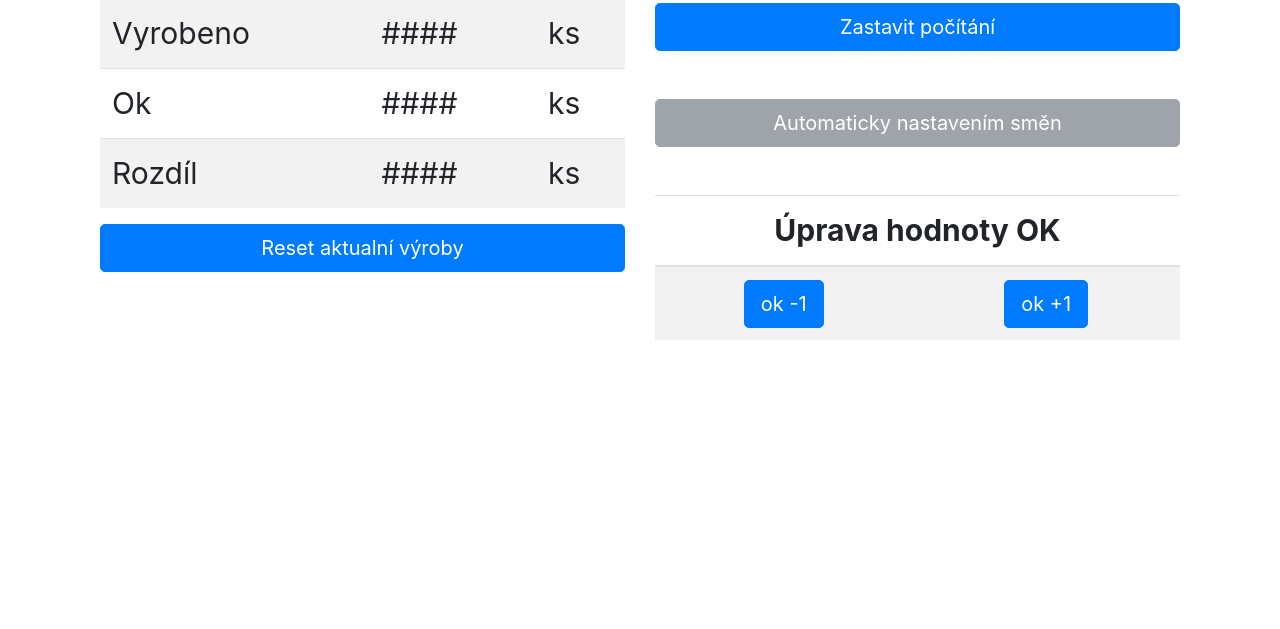
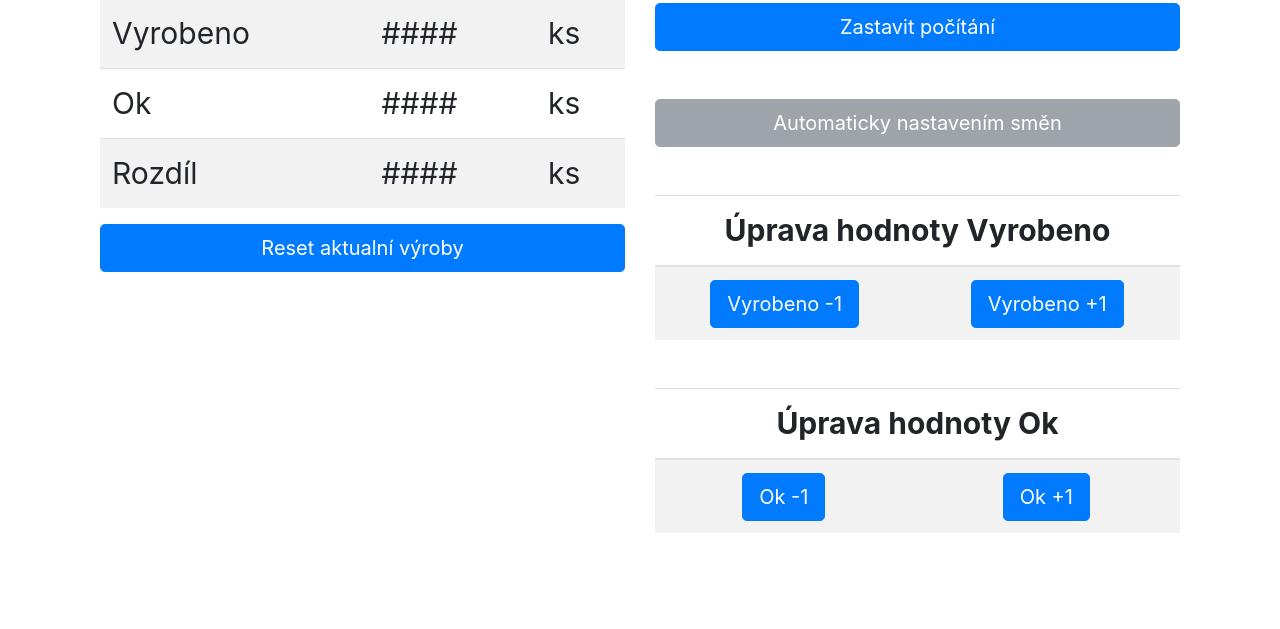
Before and after one commit to ebolak/tabule, a Flask app: template templates/control.html in a window 1280 px wide. Shown: the part 291-920 px from the top of the page. Before the commit the page ends 631 px from the top, so only its background shows below. Run offline with Flask 3, Linux system fonts and the light colour scheme; the template is opened without the code that fills it, so the values that code supplies are empty; some libraries are stand-ins or nearby versions.

Commit message:
Add flash feedback to control buttons and update button labels in control.html

```diff
--- a/static/scripts.js
+++ b/static/scripts.js
@@ -535,6 +535,19 @@ $(document).ready(function () {
   // control
   // ***********************
 
+  const flashControlButton = $btn => {
+    var prevTimer = $btn.data('fbTimer');
+    if (prevTimer) {
+      clearTimeout(prevTimer);
+    }
+    $btn.addClass('btn-success');
+    var t = setTimeout(() => {
+      $btn.removeClass('btn-success');
+      $btn.removeData('fbTimer');
+    }, 250);
+    $btn.data('fbTimer', t);
+  };
+
   // control-resetCounters
   $('#control-resetCountersConfirm').on('click', function (e) {
     var msg = {};
@@ -579,19 +592,7 @@ $(document).ready(function () {
 
   // control-actualMinus1
   $('#control-actualMinus1').on('click', function (e) {
-    var $btn = $(this);
-    // visual feedback: briefly add success class
-    var prevTimer = $btn.data('fbTimer');
-    if (prevTimer) {
-      clearTimeout(prevTimer);
-    }
-    $btn.addClass('btn-success');
-    var t = setTimeout(function () {
-      $btn.removeClass('btn-success');
-      $btn.removeData('fbTimer');
-    }, 250);
-    $btn.data('fbTimer', t);
-
+    flashControlButton($(this));
     var msg = {};
     msg.topic = line_name + '/control/actualMinus1';
     msg.payload = {
@@ -606,19 +607,7 @@ $(document).ready(function () {
 
   // control-actualPlus1
   $('#control-actualPlus1').on('click', function (e) {
-    var $btn = $(this);
-    // visual feedback: briefly add success class
-    var prevTimer = $btn.data('fbTimer');
-    if (prevTimer) {
-      clearTimeout(prevTimer);
-    }
-    $btn.addClass('btn-success');
-    var t = setTimeout(function () {
-      $btn.removeClass('btn-success');
-      $btn.removeData('fbTimer');
-    }, 250);
-    $btn.data('fbTimer', t);
-
+    flashControlButton($(this));
     var msg = {};
     msg.topic = line_name + '/control/actualPlus1';
     msg.payload = {
@@ -626,6 +615,36 @@ $(document).ready(function () {
       nodeId: 'ns=3;s="control"."actualPlus1"',
       datatypeName: 'Int32',
       name: 'actualPlus1',
+    };
+    socket.emit('publish', JSON.stringify(msg));
+    console.log(msg);
+  });
+
+  // control-okMinus1
+  $('#control-okMinus1').on('click', function (e) {
+    flashControlButton($(this));
+    var msg = {};
+    msg.topic = line_name + '/control/okMinus1';
+    msg.payload = {
+      value: [1],
+      nodeId: 'ns=3;s="control"."okMinus1"',
+      datatypeName: 'Int32',
+      name: 'okMinus1',
+    };
+    socket.emit('publish', JSON.stringify(msg));
+    console.log(msg);
+  });
+
+  // control-okPlus1
+  $('#control-okPlus1').on('click', function (e) {
+    flashControlButton($(this));
+    var msg = {};
+    msg.topic = line_name + '/control/okPlus1';
+    msg.payload = {
+      value: [1],
+      nodeId: 'ns=3;s="control"."okPlus1"',
+      datatypeName: 'Int32',
+      name: 'okPlus1',
     };
     socket.emit('publish', JSON.stringify(msg));
     console.log(msg);
--- a/templates/control.html
+++ b/templates/control.html
@@ -101,14 +101,14 @@ main %} {% include "security/_messages.html" %}
         Vypnuto
       </button>
       <table
-        id="control-ok"
+        id="control-actual"
         class="table table-striped mt-5"
         cellspacing="0"
         width="100%"
       >
         <thead>
           <tr>
-            <th class="text-center" colspan="2">Úprava hodnoty OK</th>
+            <th class="text-center" colspan="2">Úprava hodnoty Vyrobeno</th>
           </tr>
         </thead>
         <tbody>
@@ -119,7 +119,7 @@ main %} {% include "security/_messages.html" %}
                 type="button"
                 class="btn btn-lg btn-primary"
               >
-                ok -1
+                Vyrobeno -1
               </button>
             </td>
             <td class="text-center">
@@ -128,7 +128,41 @@ main %} {% include "security/_messages.html" %}
                 type="button"
                 class="btn btn-lg btn-primary"
               >
-                ok +1
+                Vyrobeno +1
+              </button>
+            </td>
+          </tr>
+        </tbody>
+      </table>
+      <table
+        id="control-actual"
+        class="table table-striped mt-5"
+        cellspacing="0"
+        width="100%"
+      >
+        <thead>
+          <tr>
+            <th class="text-center" colspan="2">Úprava hodnoty Ok</th>
+          </tr>
+        </thead>
+        <tbody>
+          <tr>
+            <td class="text-center">
+              <button
+                id="control-okMinus1"
+                type="button"
+                class="btn btn-lg btn-primary"
+              >
+                Ok -1
+              </button>
+            </td>
+            <td class="text-center">
+              <button
+                id="control-okPlus1"
+                type="button"
+                class="btn btn-lg btn-primary"
+              >
+                Ok +1
               </button>
             </td>
           </tr>
```
